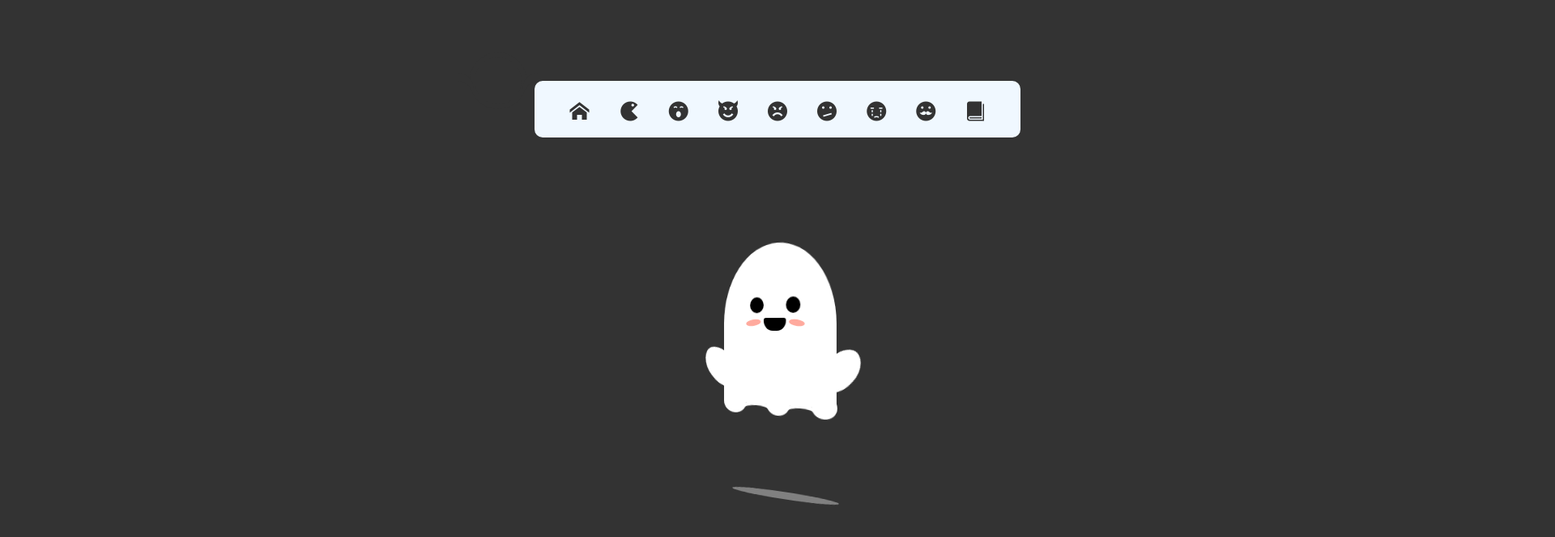
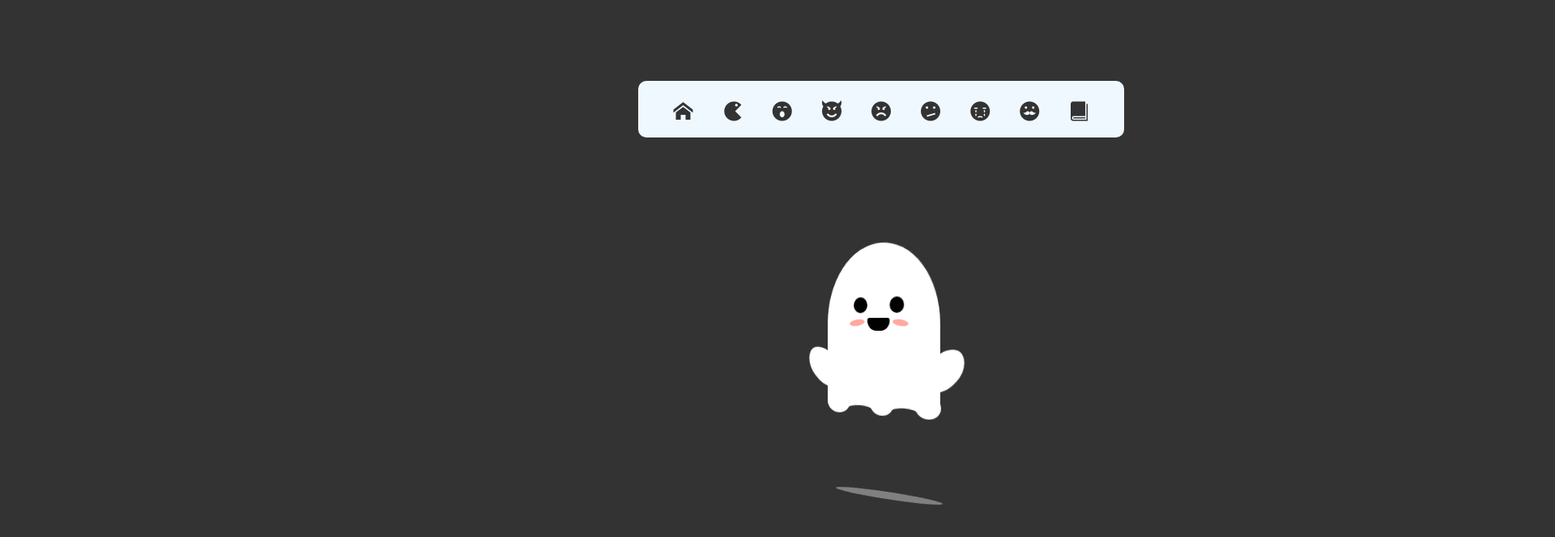
Before and after one commit to LittlPenguin/Little-Ghost, a plain HTML site: page index.html in a window 1280 px wide. Shown: the top 664 px of the page at 81% size, 1920 px wide, since content can reach past the window. Drawn offline with Linux system fonts and the light colour scheme; files whose address does not match are found by name.

Commit message:
Update style.css

```diff
--- a/css/style.css
+++ b/css/style.css
@@ -29,7 +29,7 @@ body {
     justify-content: center;
     align-items: center;
     height: 100vh;
-    width: 150%;
+    width: 170%;
     background-color: #333;
     perspective: 800px;
     transform-style: preserve-3d;
```
